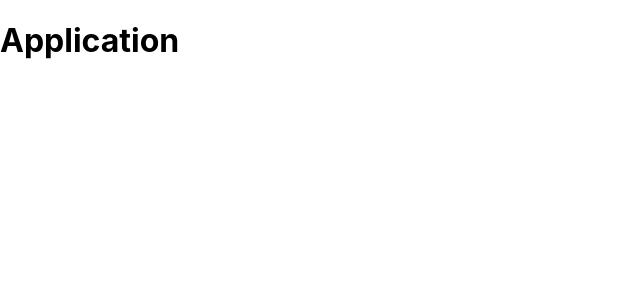
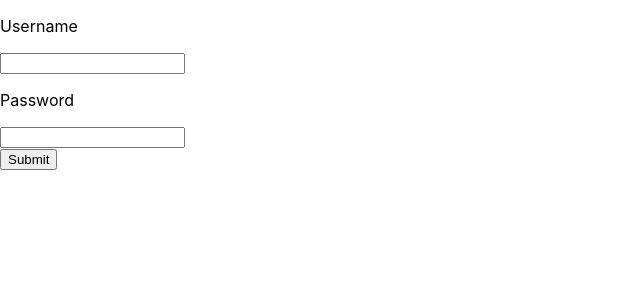
Before and after one commit to lorenzoVwebDev/login-subscription, a React (Create React App) app in the folder login-subscription/: page / in a window 1280 px wide. Before the commit this address had no page. Shown: the top 300 px of the page, without its empty margins (0-640 px from the left). Built offline with nearby package versions, Linux system fonts and the light colour scheme.

Commit message:
updated login in app

```diff
--- a/login-subscription/src/App.js
+++ b/login-subscription/src/App.js
@@ -1,4 +1,4 @@
-import logo from './logo.svg';
+import React, { useState } from 'react';
 import './App.css';
 import { BrowserRouter, Routes, Route } from 'react-router-dom';
 import Dashboard from './components/Dashboard/Dashboard.js'
@@ -6,6 +6,12 @@ import Preferences from './components/Preferences/Preferences.js'
 import Login from './components/Login/Login.js'
 
 function App() {
+  const [token, setToken] = useState();
+
+  if (!token) {
+    return <Login setToken={setToken}/>;
+  }
+
   return (
     <div>
       <h1>Application</h1>
--- a/login-subscription/src/components/Login/Login.js
+++ b/login-subscription/src/components/Login/Login.js
@@ -1,4 +1,4 @@
-import React, { useState } from 'react';
+import React from 'react';
 
 function Login() {
   return (
```
